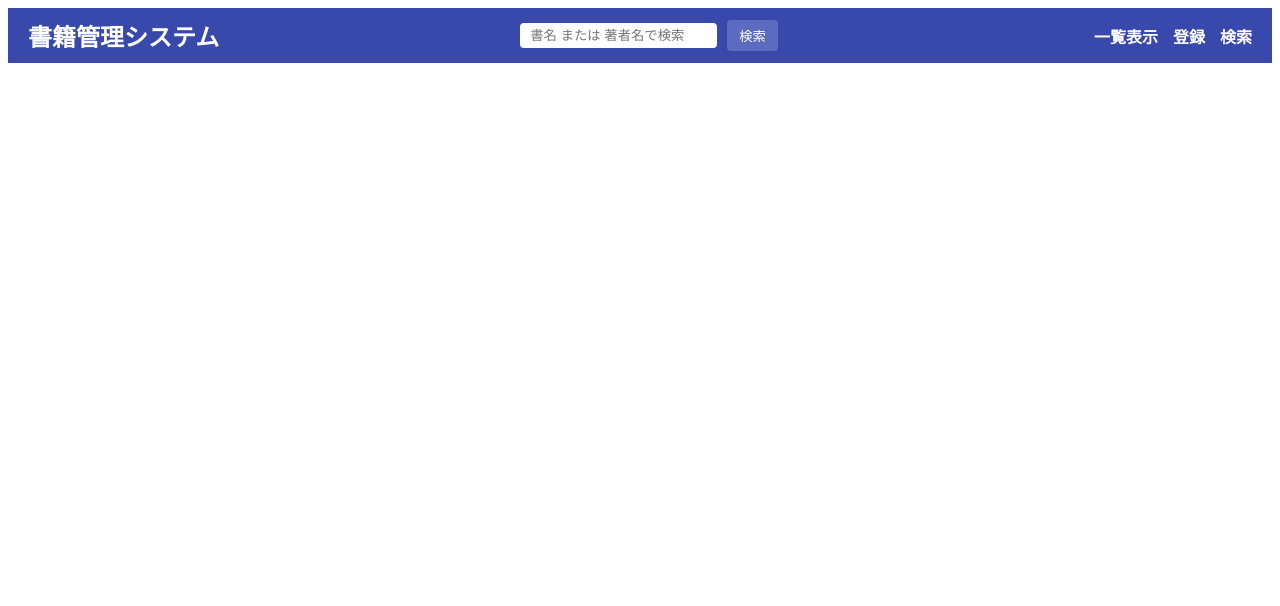
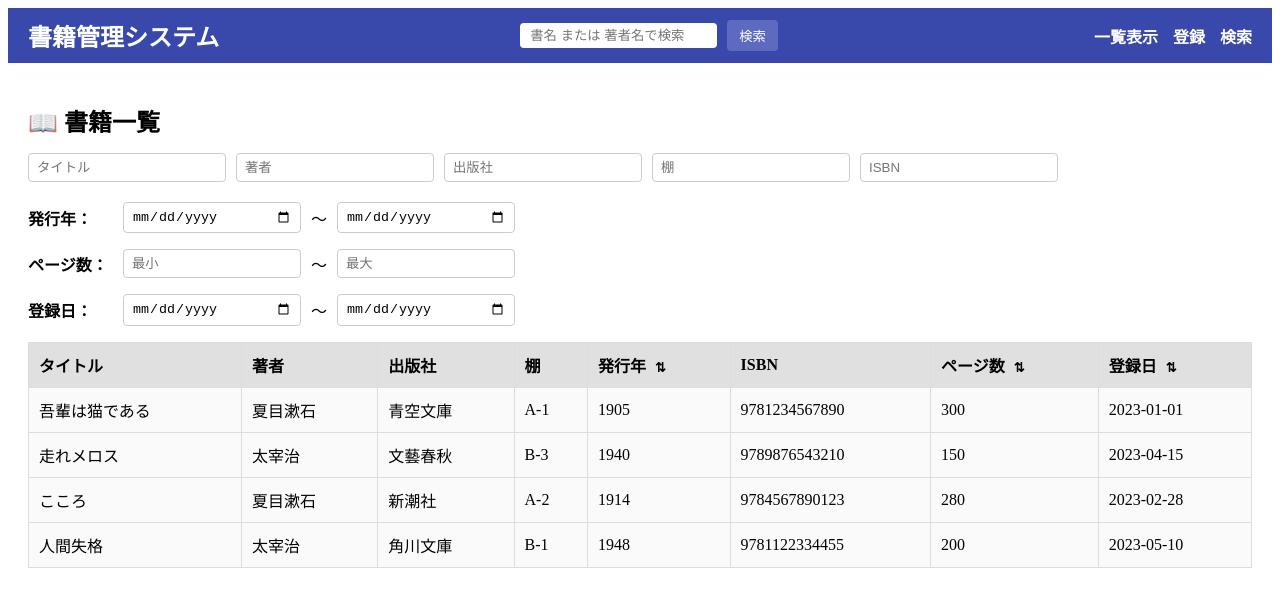
Before and after one commit to nakajima923/book-management-system, a React (Create React App) app in the folder booksystem/: page / in a window 1280 px wide. Shown: the top 606 px of the page. Built offline with nearby package versions, Linux system fonts and the light colour scheme.

Commit message:
fixed search UI

```diff
--- a/booksystem/package.json
+++ b/booksystem/package.json
@@ -7,6 +7,7 @@
     "@testing-library/jest-dom": "^6.6.3",
     "@testing-library/react": "^16.3.0",
     "@testing-library/user-event": "^13.5.0",
+    "rc-slider": "^11.1.8",
     "react": "^19.1.0",
     "react-dom": "^19.1.0",
     "react-scripts": "5.0.1",
--- a/booksystem/src/App.js
+++ b/booksystem/src/App.js
@@ -1,9 +1,13 @@
 import React from "react";
 import Header from './header/header.js';
+import BookList from './booklist/booklist.js';
 
 function App() {
   return (
-    <Header></Header>
+    <>
+    <Header />
+    <BookList />
+    </>
   );
 }
 
--- /dev/null
+++ b/booksystem/src/booklist/booklist.css
@@ -0,0 +1,67 @@
+.book-list {
+  padding: 20px;
+}
+
+h2 {
+  margin-bottom: 15px;
+}
+
+/* テキスト入力欄 */
+.filters {
+  display: flex;
+  flex-wrap: wrap;
+  gap: 10px;
+  margin-bottom: 20px;
+}
+
+.filters input {
+  padding: 6px 8px;
+  width: 180px;
+  border: 1px solid #ccc;
+  border-radius: 4px;
+}
+
+/* 範囲入力（年・ページ数） */
+.range-group {
+  display: flex;
+  align-items: center;
+  gap: 10px;
+  margin-bottom: 16px;
+}
+
+.range-group label {
+  font-weight: bold;
+  margin-right: 5px;
+  width: 80px;
+}
+
+.range-group input {
+  padding: 6px 8px;
+  width: 160px;
+  border: 1px solid #ccc;
+  border-radius: 4px;
+}
+
+/* テーブル */
+table {
+  width: 100%;
+  border-collapse: collapse;
+  background: #fafafa;
+}
+
+th, td {
+  padding: 10px;
+  border: 1px solid #ddd;
+  text-align: left;
+}
+
+th {
+  background: #e0e0e0;
+  cursor: pointer;
+  white-space: nowrap;
+}
+
+.sort-symbol {
+  margin-left: 5px;
+  font-size: 13px;
+}
--- /dev/null
+++ b/booksystem/src/booklist/booklist.js
@@ -0,0 +1,126 @@
+import React, { useState } from 'react';
+import './booklist.css';
+
+const bookData = [
+  { id: 1, title: '吾輩は猫である', author: '夏目漱石', publisher: '青空文庫', year: 1905, isbn: '9781234567890', pages: 300, shelf: 'A-1', added: '2023-01-01' },
+  { id: 2, title: '走れメロス', author: '太宰治', publisher: '文藝春秋', year: 1940, isbn: '9789876543210', pages: 150, shelf: 'B-3', added: '2023-04-15' },
+  { id: 3, title: 'こころ', author: '夏目漱石', publisher: '新潮社', year: 1914, isbn: '9784567890123', pages: 280, shelf: 'A-2', added: '2023-02-28' },
+  { id: 4, title: '人間失格', author: '太宰治', publisher: '角川文庫', year: 1948, isbn: '9781122334455', pages: 200, shelf: 'B-1', added: '2023-05-10' }
+];
+
+const sortBy = (key, dir) => (a, b) => {
+  if (a[key] < b[key]) return dir === 'asc' ? -1 : 1;
+  if (a[key] > b[key]) return dir === 'asc' ? 1 : -1;
+  return 0;
+};
+
+function BookList() {
+  const [filters, setFilters] = useState({ title: '', author: '', publisher: '', shelf: '', isbn: '' });
+  const [yearMin, setYearMin] = useState('');
+  const [yearMax, setYearMax] = useState('');
+  const [pagesMin, setPagesMin] = useState('');
+  const [pagesMax, setPagesMax] = useState('');
+  const [addedMin, setAddedMin] = useState('');
+  const [addedMax, setAddedMax] = useState('');
+  const [sort, setSort] = useState({ key: null, direction: 'asc' });
+
+  const handleChange = ({ target: { name, value } }) => setFilters(prev => ({ ...prev, [name]: value }));
+
+  const toggleSort = (key) => {
+    setSort(prev => prev.key === key ? { key, direction: prev.direction === 'asc' ? 'desc' : 'asc' } : { key, direction: 'asc' });
+  };
+
+  const renderSortSymbol = (key) => {
+    if (sort.key !== key) return '⇅';
+    return sort.direction === 'asc' ? '▲' : '▼';
+  };
+
+  const filteredBooks = bookData.filter(b => {
+    const year = b.year;
+    const pages = b.pages;
+    const yearMinVal = yearMin ? parseInt(yearMin.slice(0, 4)) : null;
+    const yearMaxVal = yearMax ? parseInt(yearMax.slice(0, 4)) : null;
+    const pagesMinVal = pagesMin ? parseInt(pagesMin) : null;
+    const pagesMaxVal = pagesMax ? parseInt(pagesMax) : null;
+
+    return (
+      b.title.includes(filters.title) &&
+      b.author.includes(filters.author) &&
+      b.publisher.includes(filters.publisher) &&
+      b.shelf.includes(filters.shelf) &&
+      b.isbn.includes(filters.isbn) &&
+      (!yearMinVal || year >= yearMinVal) &&
+      (!yearMaxVal || year <= yearMaxVal) &&
+      (!pagesMinVal || pages >= pagesMinVal) &&
+      (!pagesMaxVal || pages <= pagesMaxVal) &&
+      (!addedMin || b.added >= addedMin) &&
+      (!addedMax || b.added <= addedMax)
+    );
+  }).sort(sort.key ? sortBy(sort.key, sort.direction) : () => 0);
+
+  return (
+    <div className="book-list">
+      <h2>📖 書籍一覧</h2>
+
+      <div className="filters">
+        <input name="title" placeholder="タイトル" value={filters.title} onChange={handleChange} />
+        <input name="author" placeholder="著者" value={filters.author} onChange={handleChange} />
+        <input name="publisher" placeholder="出版社" value={filters.publisher} onChange={handleChange} />
+        <input name="shelf" placeholder="棚" value={filters.shelf} onChange={handleChange} />
+        <input name="isbn" placeholder="ISBN" value={filters.isbn} onChange={handleChange} />
+      </div>
+
+      <div className="range-group">
+        <label>発行年：</label>
+        <input type="date" value={yearMin} onChange={(e) => setYearMin(e.target.value)} />
+        <span>〜</span>
+        <input type="date" value={yearMax} onChange={(e) => setYearMax(e.target.value)} />
+      </div>
+
+      <div className="range-group">
+        <label>ページ数：</label>
+        <input type="number" placeholder="最小" value={pagesMin} onChange={(e) => setPagesMin(e.target.value)} />
+        <span>〜</span>
+        <input type="number" placeholder="最大" value={pagesMax} onChange={(e) => setPagesMax(e.target.value)} />
+      </div>
+
+      <div className="range-group">
+        <label>登録日：</label>
+        <input type="date" value={addedMin} onChange={(e) => setAddedMin(e.target.value)} />
+        <span>〜</span>
+        <input type="date" value={addedMax} onChange={(e) => setAddedMax(e.target.value)} />
+      </div>
+
+      <table>
+        <thead>
+          <tr>
+            <th>タイトル</th>
+            <th>著者</th>
+            <th>出版社</th>
+            <th>棚</th>
+            <th onClick={() => toggleSort('year')}>発行年 <span className="sort-symbol">{renderSortSymbol('year')}</span></th>
+            <th>ISBN</th>
+            <th onClick={() => toggleSort('pages')}>ページ数 <span className="sort-symbol">{renderSortSymbol('pages')}</span></th>
+            <th onClick={() => toggleSort('added')}>登録日 <span className="sort-symbol">{renderSortSymbol('added')}</span></th>
+          </tr>
+        </thead>
+        <tbody>
+          {filteredBooks.map(b => (
+            <tr key={b.id}>
+              <td>{b.title}</td>
+              <td>{b.author}</td>
+              <td>{b.publisher}</td>
+              <td>{b.shelf}</td>
+              <td>{b.year}</td>
+              <td>{b.isbn}</td>
+              <td>{b.pages}</td>
+              <td>{b.added}</td>
+            </tr>
+          ))}
+        </tbody>
+      </table>
+    </div>
+  );
+}
+
+export default BookList;
```
Also changed, not shown: 1 other file (tests, documents, lock files or other folders).
